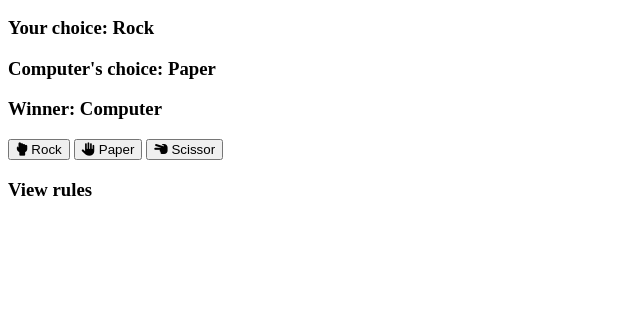
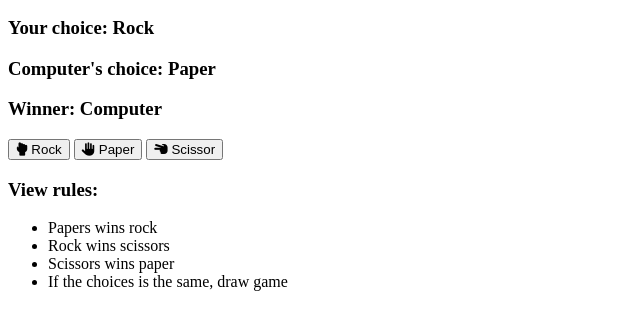
Before and after one commit to jonatasthome07/RockPaperScissor-JS, a plain HTML site: page index.html in a window 1280 px wide. Shown: the part 110-440 px from the top of the page, without its empty margins (0-640 px from the left). Drawn offline with Linux system fonts and the light colour scheme.

Commit message:
Added game's rules

```diff
--- a/index.html
+++ b/index.html
@@ -32,7 +32,13 @@
             </button>
         </div>
         <div class="footer show-footer">
-            <h3 id="rules">View rules</h3>
+            <h3 id="rules">View rules:</h3>
+            <ul>
+                <li>Papers wins rock</li>
+                <li>Rock wins scissors</li>
+                <li>Scissors wins paper</li>
+                <li>If the choices is the same, draw game</li>
+            </ul>
         </div>
     </div>
 </body>
```
